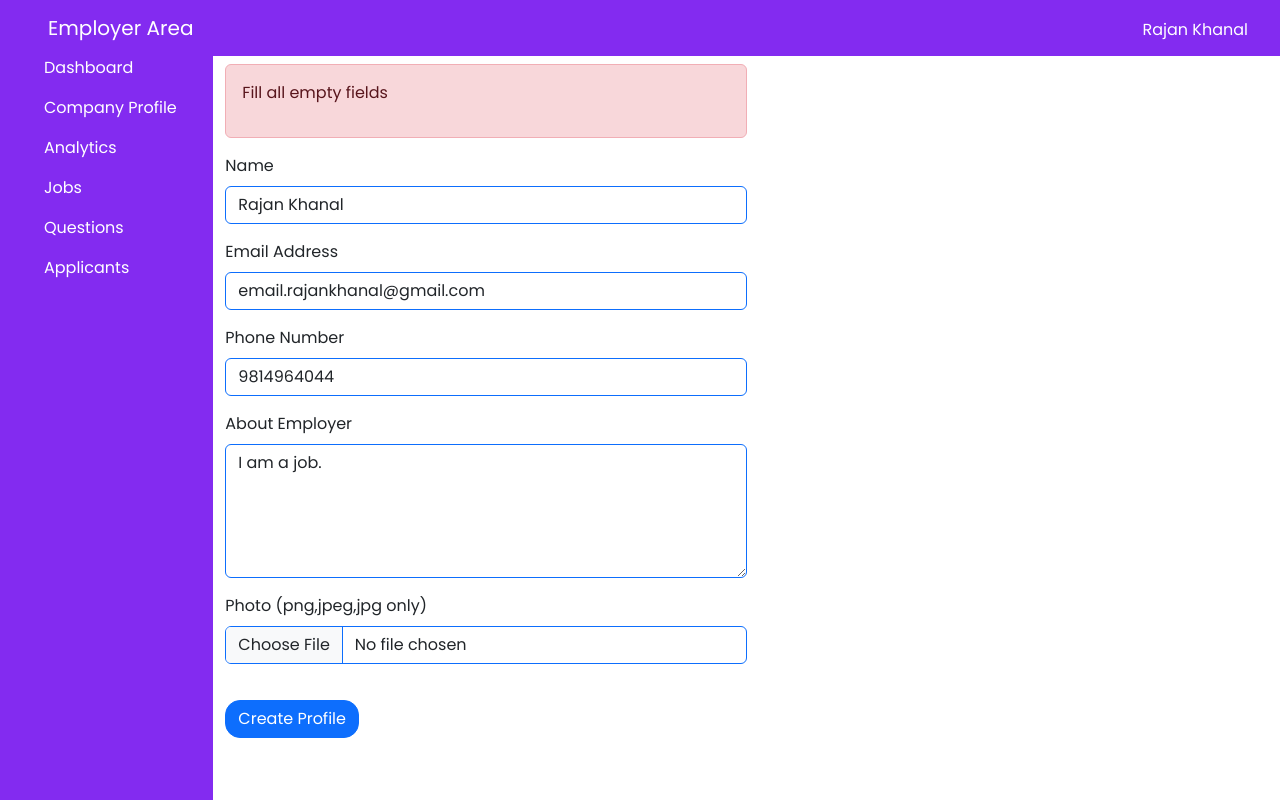
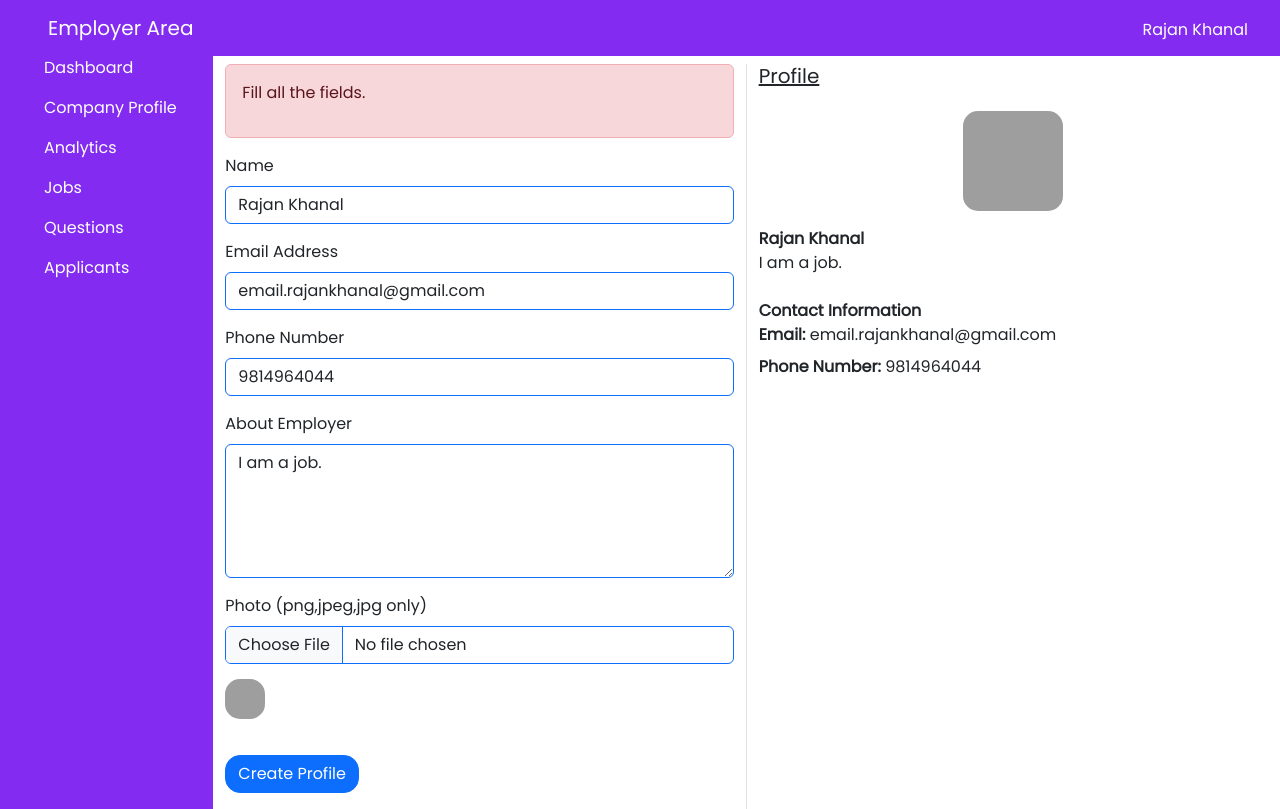
Before and after one commit to chapagainsaugat7/jobportal, a Django app: template templates/employer-dashboard/components/employer-profile.html in a window 1280 px wide. Run offline with Django 4.2, Linux system fonts and the light colour scheme; the template is opened without the code that fills it: values that come from a table or form of the project are taken from there, others are empty; data comes from the database, SQL or seed files in the repository; some libraries are stand-ins or nearby versions; grey boxes are pictures that could not be loaded.

Commit message:
Employer profile completed

```diff
--- a/templates/employer-dashboard/components/employer-profile.html
+++ b/templates/employer-dashboard/components/employer-profile.html
@@ -1,36 +1,87 @@
 {% extends "../index.html" %}
 {%block content%}
 <div class="row">
-    <form action="{% url 'company_profile' %}" method="post" enctype="multipart/form-data">
+    <div class="col-md-6 border-end">
+        <form action="{% url 'company_profile' %}" method="post" enctype="multipart/form-data">
         {% csrf_token %}
-        <div class="col-md-6">
-        <div class="alert alert-danger" role="alert">
-            <p class="text-red">Fill all empty fields</p>
-        </div>
+        {% if messages %}
+            {% for message in messages %}
+            <div class="alert alert-success" role="alert">
+                <p class="text-red">{{message}}</p>
+            </div>
+            {% endfor %}
+        {% else %}
+            <div class="alert alert-danger" role="alert">
+                <p class="text-red">Fill all the fields.</p>
+            </div>
+        {% endif %}
+
         <div class="mb-3">
             <label for="name" class="form-label">Name</label>
-            <input type="name" class="form-control border border-primary" name="name" id="name" placeholder="Employer's name" value="{{data.emp_name}}">
+            <input type="name" class="form-control border border-primary" name="name" id="name" placeholder="Employer's name" value="{{data.emp_name}}" required>
         </div>
         <div class="mb-3">
             <label for="emailAddress" class="form-label">Email Address</label>
-            <input class="form-control border border-primary" name="email" id="emailAddress" value="{{data.emp_email}}" />
+            <input class="form-control border border-primary" name="email" id="emailAddress" value="{{data.emp_email}}"  required/>
         </div>
         <div class="mb-3">
             <label for="phoneNumber" class="form-label">Phone Number</label>
-            <input class="form-control border border-primary" name="phone" id="phoneNumber" value="{{data.emp_phone_number}}" />
+            <input class="form-control border border-primary" name="phone" id="phoneNumber" value="{{data.emp_phone_number}}"  required/>
         </div>
         <div class="mb-3">
             <label for="aboutEmployer" class="form-label">About Employer</label>
-            <textarea class="form-control border border-primary" name="about" id="aboutEmployer" rows="5" wrap="virtual">{{data.about_employer}}</textarea>
+            <textarea class="form-control border border-primary" name="about" id="aboutEmployer" required rows="5" wrap="virtual">{{data.about_employer}}</textarea>
         </div>
         <div class="mb-3">
             <label for="photo" class="form-label">Photo (png,jpeg,jpg only)</label>
-            <input type="file" class="form-control border border-primary" name="image" id="photo" value="{{data.emp_profile|default:''}}">
+            <input type="file" class="form-control border border-primary" name="image" id="photo">
+            {% if data.emp_profile%}
+            <img src="{{data.emp_profile.url}}" alt="photo" style="height:40px; width: 40px; margin-top:15px; border-radius: 15px;">
+            {%endif%}
         </div>
         <div class="mb-3">
             <input type="submit" class="btn btn-primary" value="Create Profile">
         </div>
-        </div>
     </form>
 </div>
+<div class="col-md-6">
+    <h1 class="fs-5"><u>Profile</u></h1>
+    <div class="d-flex align-items-center justify-content-center">
+        {% if data.emp_profile%}
+            <img src="{{data.emp_profile.url}}" alt="photo" style="height:100px; width: 100px; margin-top:15px; border-radius: 15px;">
+        {% else %}
+        <span>No image set.</span>
+        {%endif%}
+    </div>
+    <div class="d-flex  flex-column align-items-start justify-content-center mt-3">
+
+        <div class="d-flex text-center">
+            <div class="fw-semibold text-center">
+                {{data.emp_name}}
+            </div>
+        </div>
+
+        <div>
+            <span class="">
+                {{data.about_employer}}
+            </span>
+        </div>
+        <div>
+            <!-- Contact Information -->
+            <span class="fs-6 fw-semibold d-block mt-4">Contact Information</span>
+
+            <span class="fw-semibold">Email:
+                <span class="fw-normal">
+                        {{data.emp_email}}
+                </span>
+            </span>
+            <span class="fw-semibold d-block mt-2">Phone Number:
+                <span class="fw-normal">
+                        {{data.emp_phone_number}}
+                </span>
+            </span>
+        </div>
+    </div>
+  </div>
+</div>
 {% endblock %}
```
